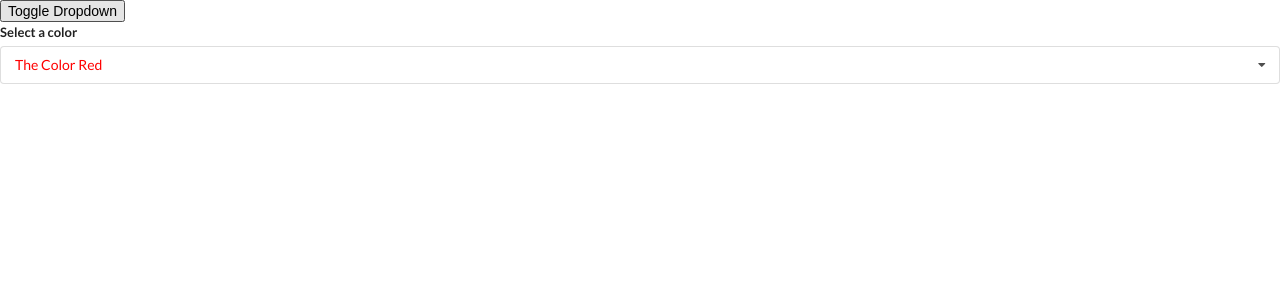
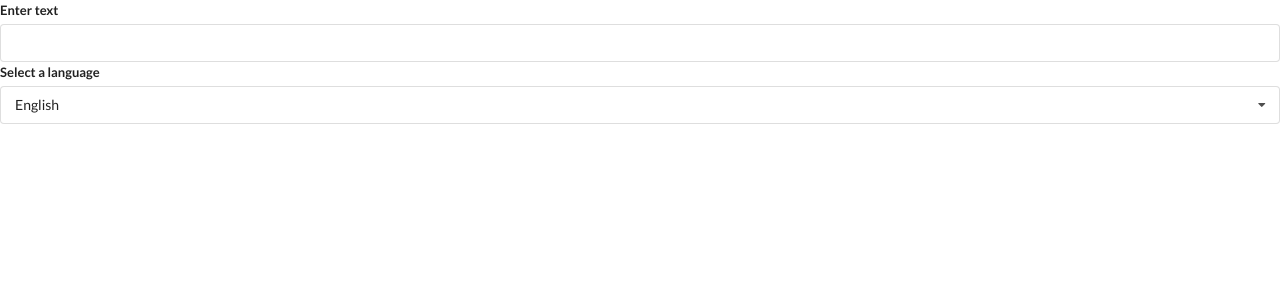
Before and after one commit to VaderSteve76/widgets-hooks, a React (Create React App) app in the folder widgets-hooks/: page / in a window 1280 px wide. Shown: the top 300 px of the page. Built offline with nearby package versions, Linux system fonts and the light colour scheme.

Commit message:
Form for translation

```diff
--- a/widgets-hooks/src/App.js
+++ b/widgets-hooks/src/App.js
@@ -39,18 +39,19 @@
 
 const App = () => {
   const [selected, setSelected] = useState(options[0]);
-  const [showDropdown, setShowDropdown] = useState(true);
+  // const [showDropdown, setShowDropdown] = useState(true);
 
   return (
     <div>
-      <button onClick={() => setShowDropdown(!showDropdown)}>Toggle Dropdown</button>
+      <Translate />
+      {/* <button onClick={() => setShowDropdown(!showDropdown)}>Toggle Dropdown</button>
       {showDropdown ? (
         <Dropdown
           selected={selected}
           onSelectedChange={setSelected}
           options={options}
         />
-      ) : null}
+      ) : null} */}
     </div>
   );
 }
--- a/widgets-hooks/src/components/Dropdown.js
+++ b/widgets-hooks/src/components/Dropdown.js
@@ -1,6 +1,6 @@
 import React, { useState, useEffect, useRef } from 'react';
 
-const Dropdown = ({ options, selected, onSelectedChange }) => {
+const Dropdown = ({ label, options, selected, onSelectedChange }) => {
   const [open, setOpen] = useState(false);
   const ref = useRef();
 
@@ -48,7 +48,7 @@
   return (
     <div ref={ref} className="ui form">
       <div className="field">
-        <label className="label">Select a color</label>
+        <label className="label">{label}</label>
         <div onClick={() => setOpen(!open)} className={`ui selection dropdown ${open ? 'visible active' : ''}`}>
           <i className="dropdown icon"></i>
           <div className="text" style={{ color: `${selected.hexCode}`}}>{selected.label}</div>
--- a/widgets-hooks/src/components/Translate.js
+++ b/widgets-hooks/src/components/Translate.js
@@ -22,10 +22,18 @@
 
 const Translate = () => {
   const [language, setLanguage] = useState(options[0]);
+  const [text, setText] = useState('');
 
   return (
     <div>
+      <div className="ui form">
+        <div className="field">
+          <label>Enter text</label>
+          <input value={text} onChange={(e) => setText(e.target.value)} />
+        </div>
+      </div>
       <Dropdown
+        label="Select a language"
         selected={language}
         onSelectedChange={setLanguage}
         options={options}
```
